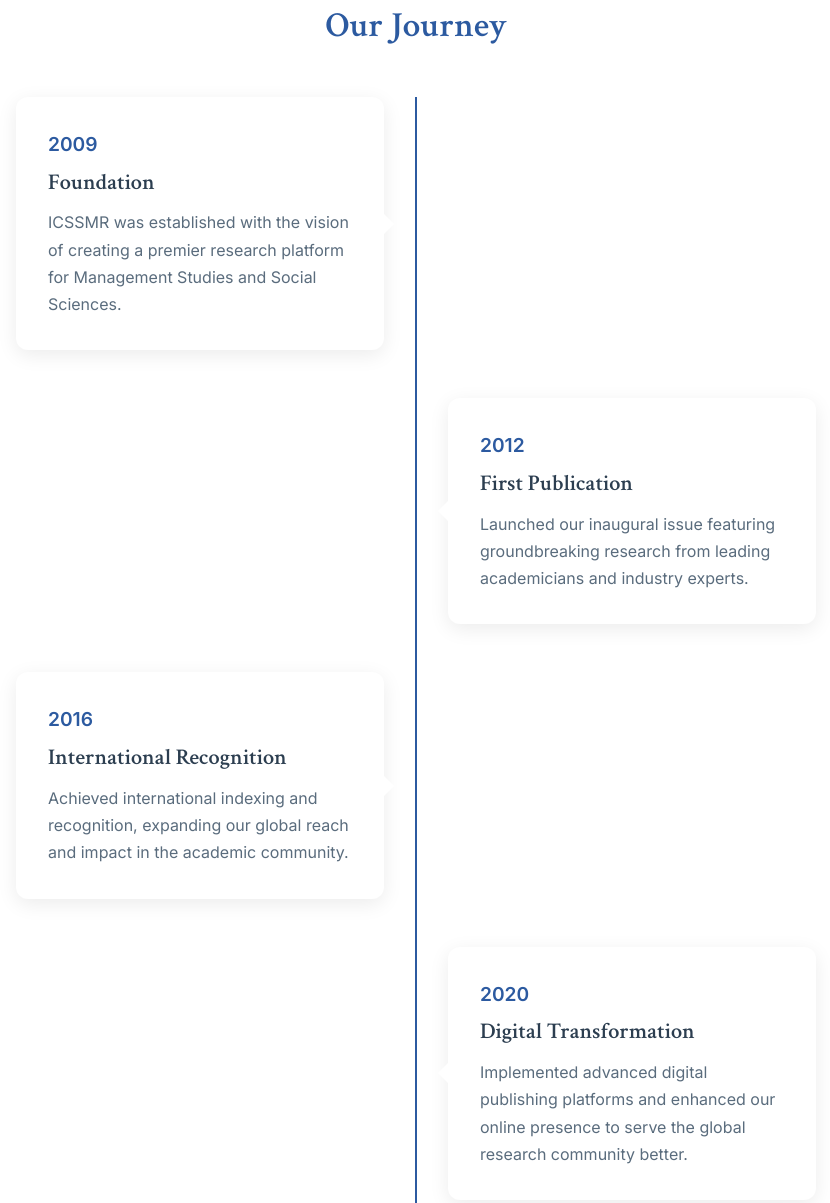
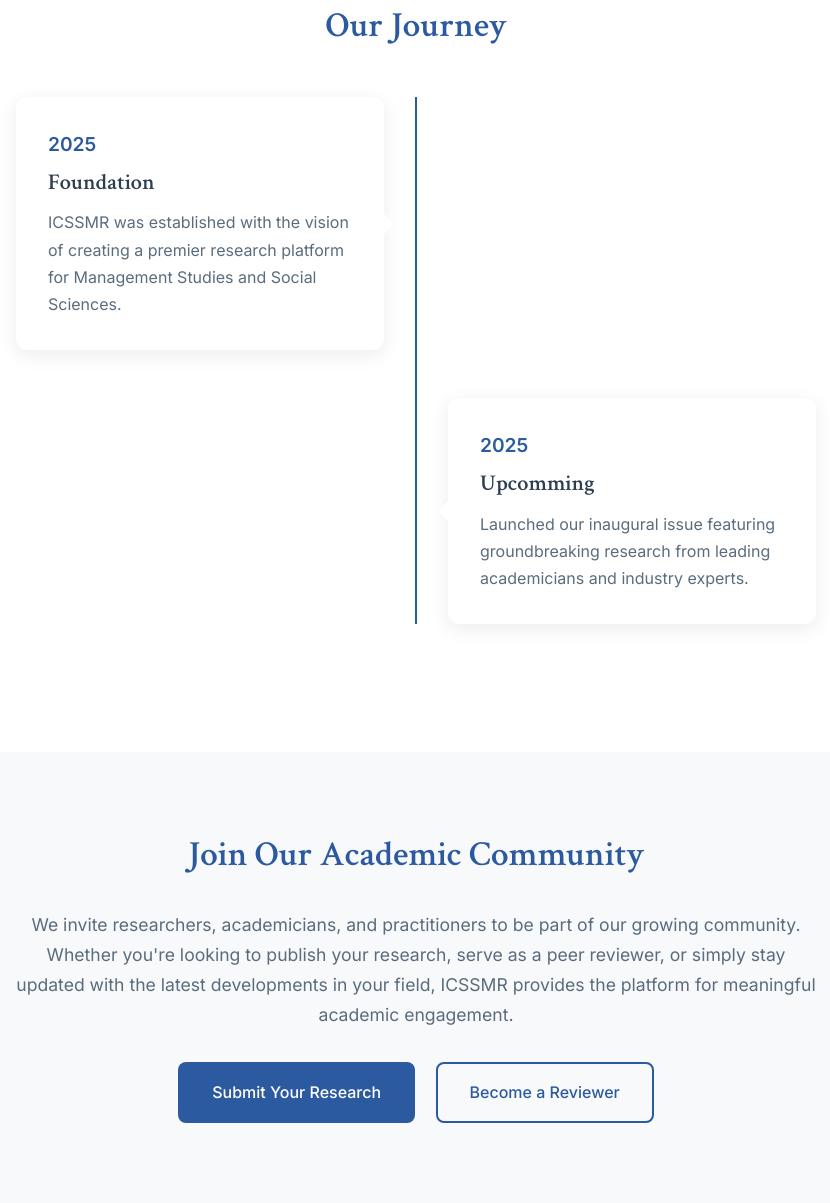
Before and after one commit to Apurba0125/journal, a plain HTML site: page aboutthejournal.html in a window 1280 px wide. Shown: the part 3437-4640 px from the top of the page, without its empty margins (224-1054 px from the left). Drawn offline with Linux system fonts and the light colour scheme.

Commit message:
first commit

```diff
--- a/aboutthejournal.html
+++ b/aboutthejournal.html
@@ -670,7 +670,7 @@
                         </a>
                         <ul class="dropdown-menu">
                             <li><a href="aboutthejournal.html">About the Journal</a></li>
-                            <li><a href="whatwedo.html">What We Do</a></li>
+                            <!-- <li><a href="whatwedo.html">What We Do</a></li> -->
                         </ul>
                     </li>
 
@@ -835,7 +835,7 @@
                 <div class="timeline">
                     <div class="timeline-item fade-in">
                         <div class="timeline-content">
-                            <div class="timeline-year">2009</div>
+                            <div class="timeline-year">2025</div>
                             <h4>Foundation</h4>
                             <p>ICSSMR was established with the vision of creating a premier research platform for
                                 Management Studies and Social Sciences.</p>
@@ -843,36 +843,36 @@
                     </div>
                     <div class="timeline-item fade-in">
                         <div class="timeline-content">
-                            <div class="timeline-year">2012</div>
-                            <h4>First Publication</h4>
+                            <div class="timeline-year">2025</div>
+                            <h4>Upcomming</h4>
                             <p>Launched our inaugural issue featuring groundbreaking research from leading academicians
                                 and industry experts.</p>
                         </div>
                     </div>
-                    <div class="timeline-item fade-in">
+                    <!-- <div class="timeline-item fade-in">
                         <div class="timeline-content">
                             <div class="timeline-year">2016</div>
                             <h4>International Recognition</h4>
                             <p>Achieved international indexing and recognition, expanding our global reach and impact in
                                 the academic community.</p>
                         </div>
-                    </div>
-                    <div class="timeline-item fade-in">
+                    </div> -->
+                    <!-- <div class="timeline-item fade-in">
                         <div class="timeline-content">
                             <div class="timeline-year">2020</div>
                             <h4>Digital Transformation</h4>
                             <p>Implemented advanced digital publishing platforms and enhanced our online presence to
                                 serve the global research community better.</p>
                         </div>
-                    </div>
-                    <div class="timeline-item fade-in">
+                    </div> -->
+                    <!-- <div class="timeline-item fade-in">
                         <div class="timeline-content">
                             <div class="timeline-year">2024</div>
                             <h4>Excellence Milestone</h4>
                             <p>Celebrating 15 years of academic excellence with over 2,500 published articles and a
                                 growing impact factor of 4.8.</p>
                         </div>
-                    </div>
+                    </div> -->
                 </div>
             </div>
         </div>
```
Also changed, not shown: index.html (+2 -2 lines), whatwedo.html (+1 -1 lines).
